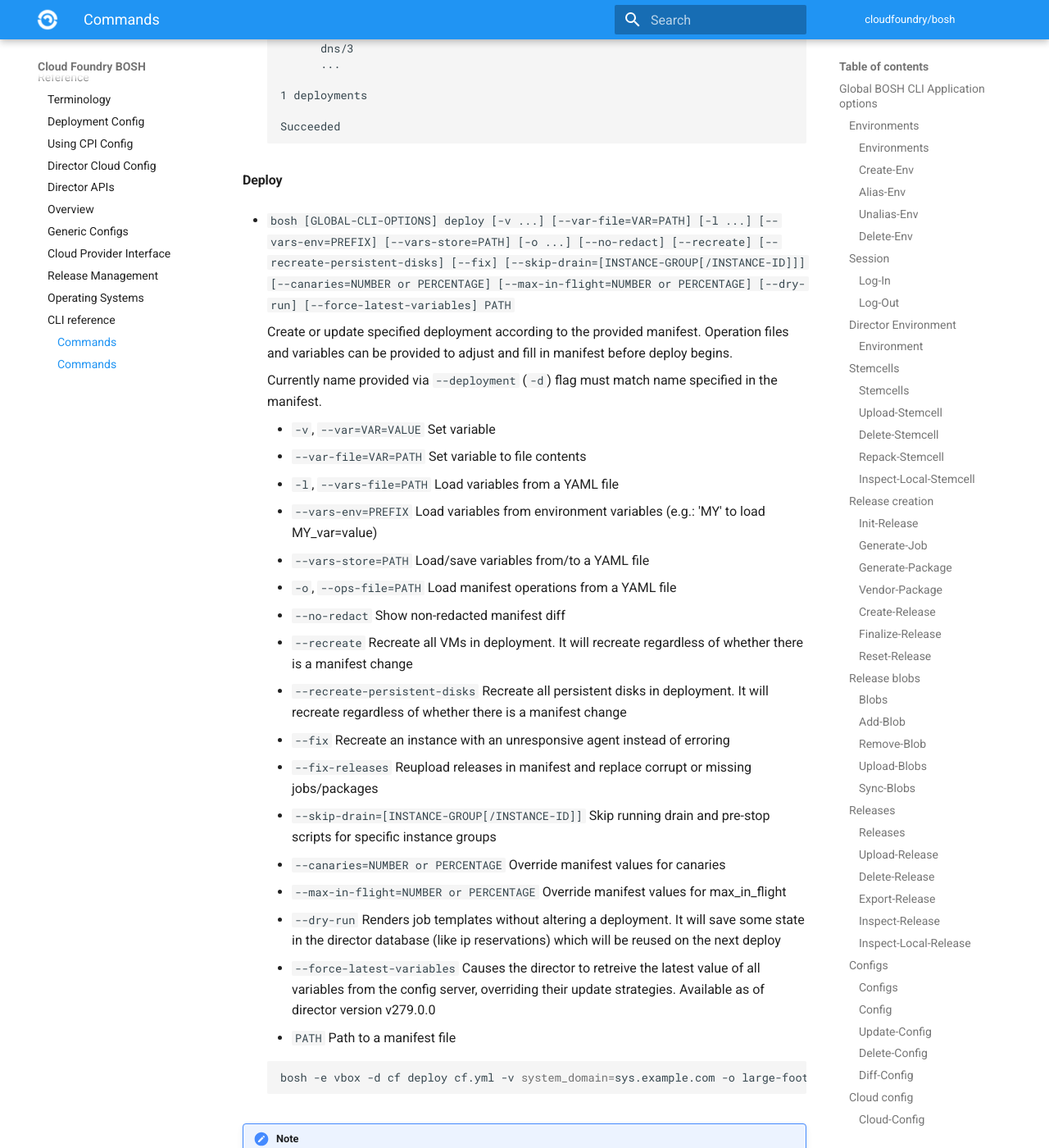
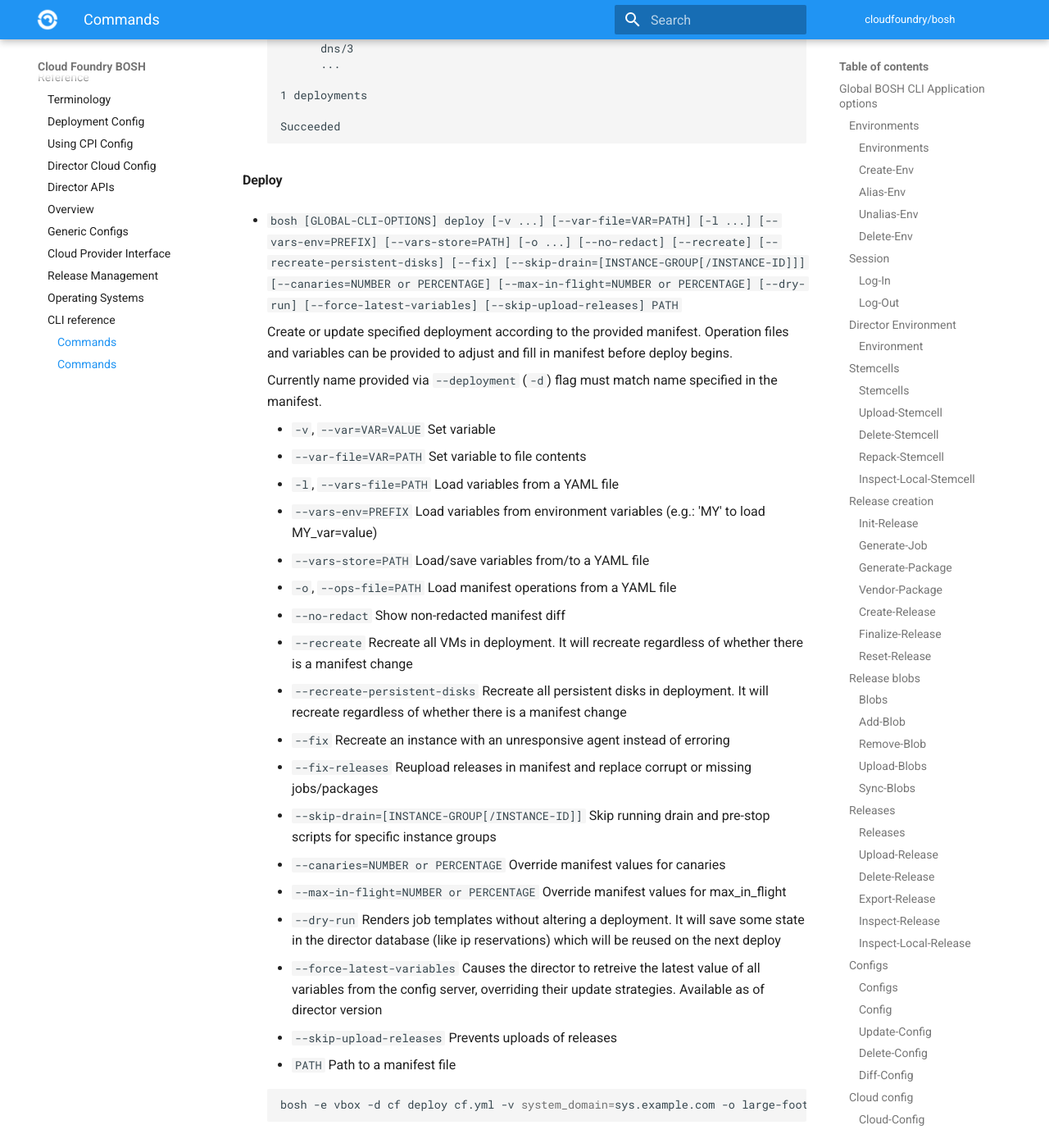
Before and after one commit to cloudfoundry/docs-bosh, an MkDocs documentation site: the page built from content/cli-v2.md, in a window 1280 px wide and 1400 px high, scrolled down 21694 px. Shown: the whole window at 82% size. Built offline with MkDocs 1.6.1 and Material for MkDocs 9.7.7, drawn with Linux system fonts in a browser that asks for light colours; old or Windows-style settings are respelled for this version of MkDocs.

Commit message:
Update cli-v2.md
For bosh deploy cmd SAP bosh team is introducing the new flag "skip-upload-releases". If flagged no upload of releases is going to be triggered during bosh deploy. This flag was introduced for edge case customer with no internet connection. The have compiled releases available but during bosh deploy releases were redownloaded.

````diff
--- a/content/cli-v2.md
+++ b/content/cli-v2.md
@@ -945,7 +945,7 @@ See [CPI config](cpi-config.md).
 
 #### Deploy {: #deploy }
 
-- `bosh [GLOBAL-CLI-OPTIONS] deploy [-v ...] [--var-file=VAR=PATH] [-l ...] [--vars-env=PREFIX] [--vars-store=PATH] [-o ...] [--no-redact] [--recreate] [--recreate-persistent-disks] [--fix] [--skip-drain=[INSTANCE-GROUP[/INSTANCE-ID]]] [--canaries=NUMBER or PERCENTAGE] [--max-in-flight=NUMBER or PERCENTAGE] [--dry-run] [--force-latest-variables] PATH`
+- `bosh [GLOBAL-CLI-OPTIONS] deploy [-v ...] [--var-file=VAR=PATH] [-l ...] [--vars-env=PREFIX] [--vars-store=PATH] [-o ...] [--no-redact] [--recreate] [--recreate-persistent-disks] [--fix] [--skip-drain=[INSTANCE-GROUP[/INSTANCE-ID]]] [--canaries=NUMBER or PERCENTAGE] [--max-in-flight=NUMBER or PERCENTAGE] [--dry-run] [--force-latest-variables] [--skip-upload-releases] PATH`
 
     Create or update specified deployment according to the provided manifest. Operation files and variables can be provided to adjust and fill in manifest before deploy begins.
 
@@ -966,7 +966,8 @@ See [CPI config](cpi-config.md).
     - `--canaries=NUMBER or PERCENTAGE` Override manifest values for canaries
     - `--max-in-flight=NUMBER or PERCENTAGE` Override manifest values for max_in_flight
     - `--dry-run` Renders job templates without altering a deployment. It will save some state in the director database (like ip reservations) which will be reused on the next deploy
-    - `--force-latest-variables` Causes the director to retreive the latest value of all variables from the config server, overriding their update strategies.  Available as of director version v279.0.0
+    - `--force-latest-variables` Causes the director to retreive the latest value of all variables from the config server, overriding their update strategies.  Available as of director version
+    - `--skip-upload-releases` Prevents uploads of releases
     - `PATH` Path to a manifest file
 
     ```shell
````
